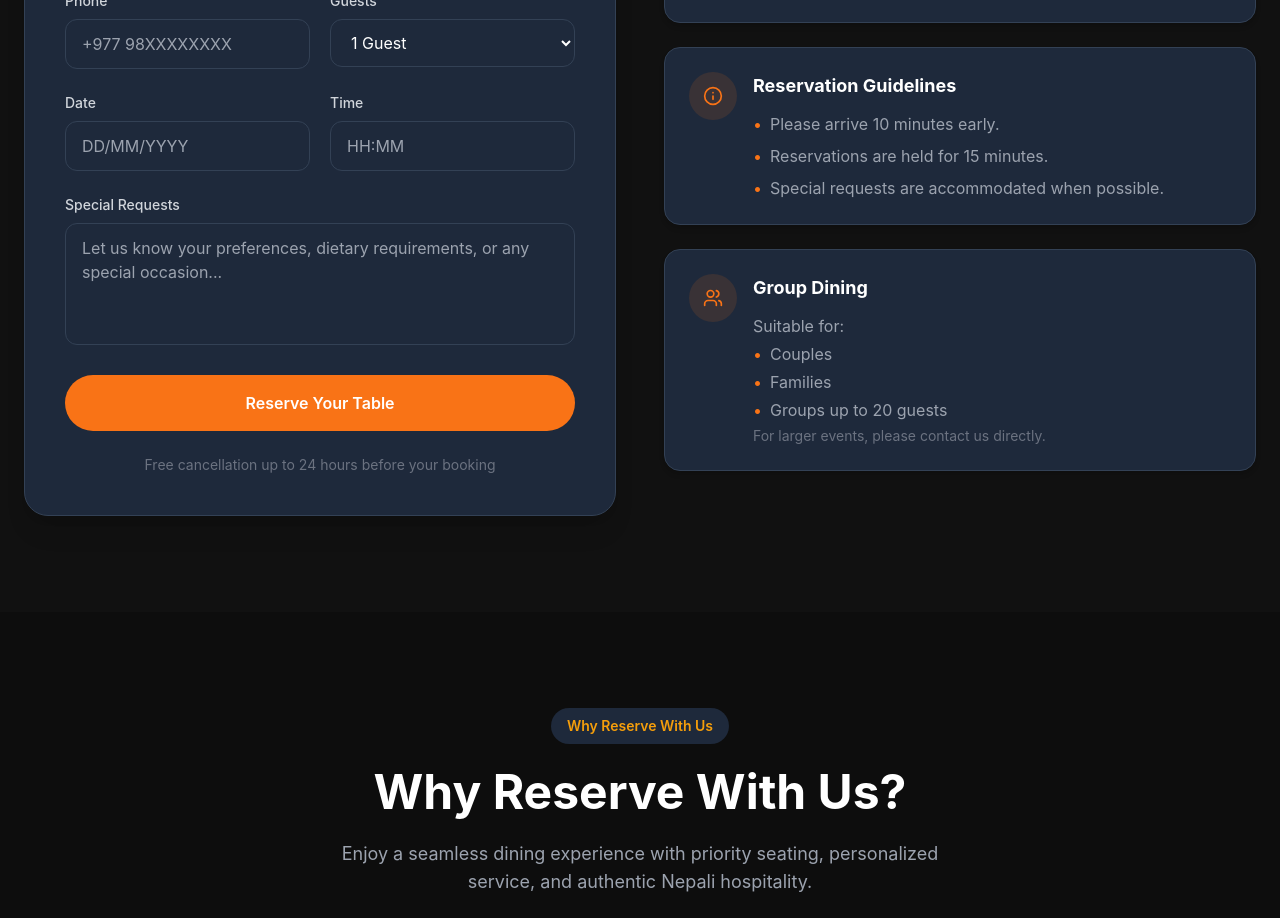
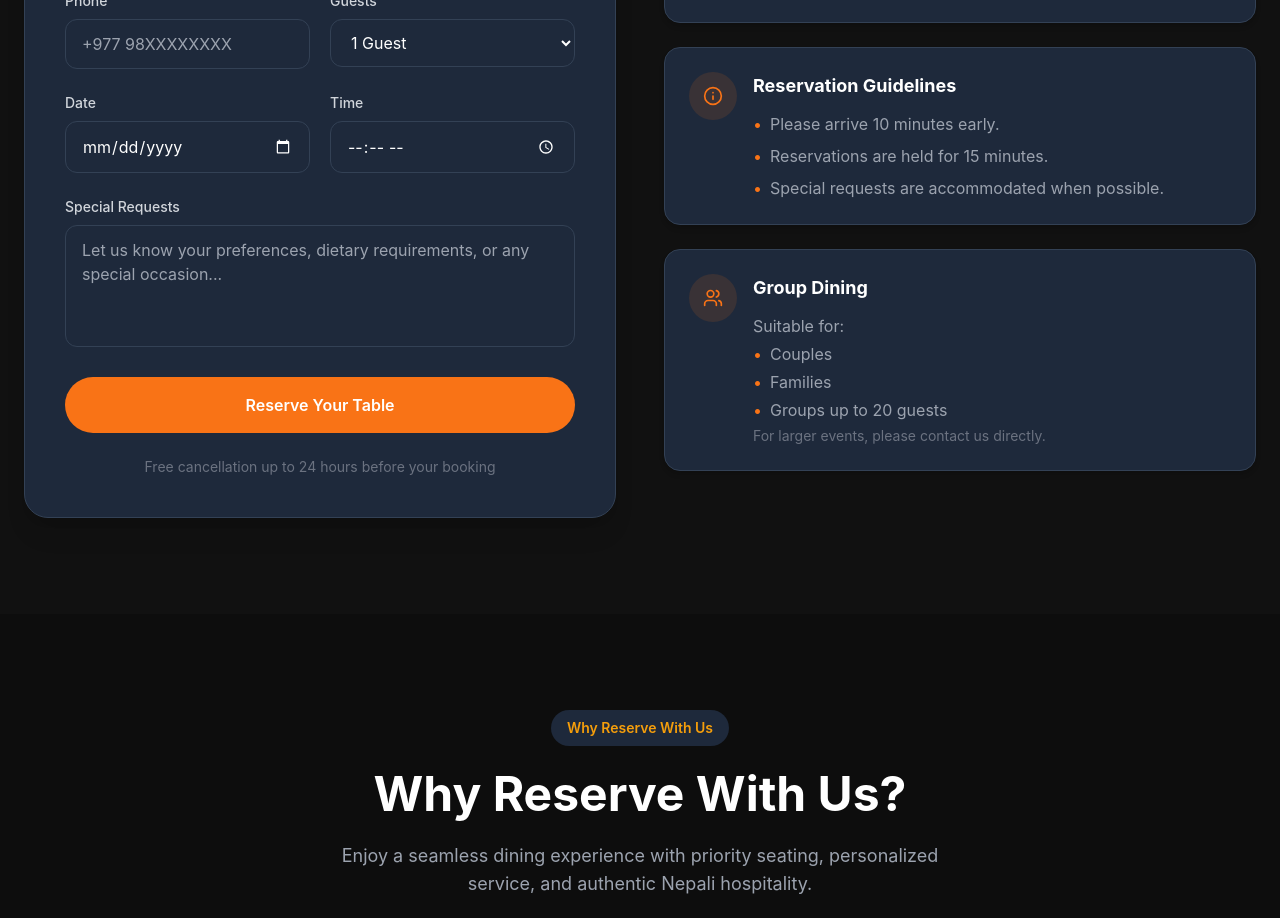
Before and after one commit to ApexWeb-tech/NepRestro, a Next.js app: page /reservations in a window 1280 px wide. Shown: the part 1000-1918 px from the top of the page. Built offline with nearby package versions, Linux system fonts and the light colour scheme.

Commit message:
Phase 15 Finally Completed

```diff
--- a/app/(public)/reservations/page.tsx
+++ b/app/(public)/reservations/page.tsx
@@ -370,28 +370,22 @@ export default function ReservationPage() {
                       Date
                     </label>
                     <input
-                      type='text'
-                      placeholder='DD/MM/YYYY'
+                      type='date'
                       aria-label='Reservation Date'
-                      onFocus={(e) => { e.target.type = 'date'; }}
-                      onBlur={(e) => { if (!e.target.value) e.target.type = 'text'; }}
                       className='body-font w-full rounded-xl border bg-transparent px-4 py-3 text-white outline-none transition-all duration-300 focus:border-orange-500 focus:ring-2 focus:ring-orange-500/40'
-                      style={{ borderColor: 'var(--color-border)', minHeight: '48px' }}
+                      style={{ borderColor: 'var(--color-border)', minHeight: '48px', colorScheme: 'dark' }}
                     />
                   </div>
                   <div>
                     <label className='body-font mb-2 block text-sm font-medium text-gray-300'>
                       Time
                     </label>
-                    <input
-                      type='text'
-                      placeholder='HH:MM'
-                      aria-label='Reservation Time'
-                      onFocus={(e) => { e.target.type = 'time'; }}
-                      onBlur={(e) => { if (!e.target.value) e.target.type = 'text'; }}
-                      className='body-font w-full rounded-xl border bg-transparent px-4 py-3 text-white outline-none transition-all duration-300 focus:border-orange-500 focus:ring-2 focus:ring-orange-500/40'
-                      style={{ borderColor: 'var(--color-border)', minHeight: '48px' }}
-                    />
+                   <input
+                      type="time"
+                      aria-label="Reservation Time"
+                      className="body-font w-full rounded-xl border bg-transparent px-4 py-3 text-white outline-none transition-all duration-300 focus:border-orange-500 focus:ring-2 focus:ring-orange-500/40"
+                      style={{ borderColor: "var(--color-border)", minHeight: "48px" }}
+                   />
                   </div>
                 </div>
 
```
